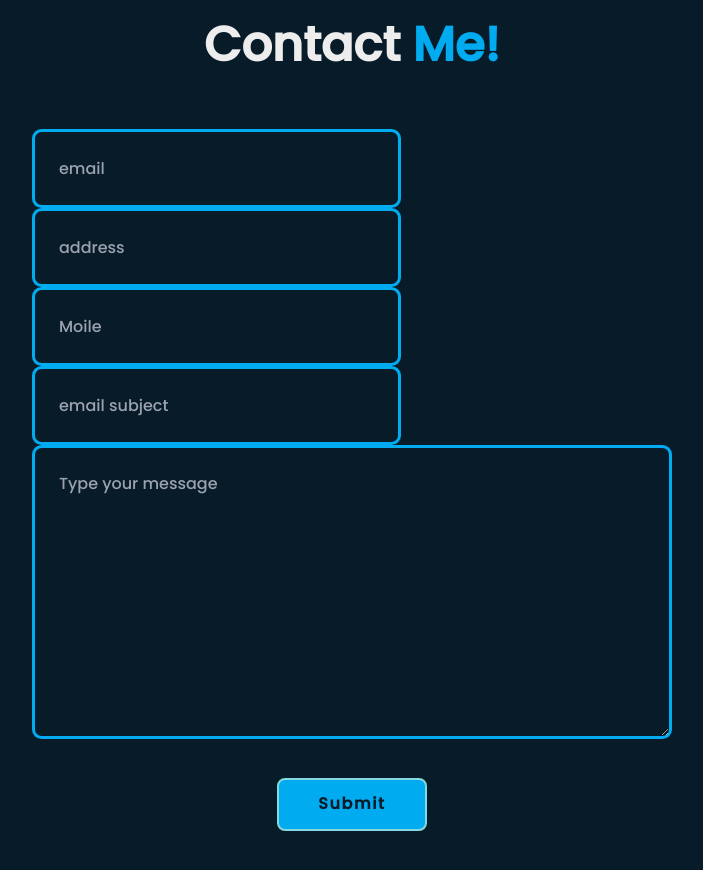
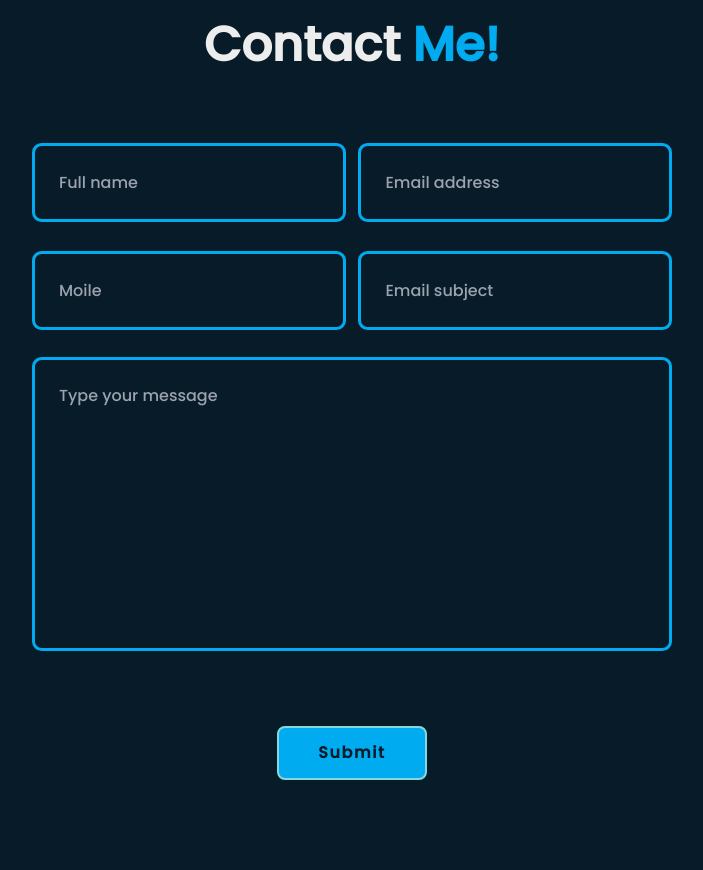
Before and after one commit to HimaloyAshis/portfolio-ab, a React (Vite) app: page / in a window 1280 px wide. Shown: the part 3460-4330 px from the top of the page, without its empty margins (288-991 px from the left). Built offline with nearby package versions, Linux system fonts and the light colour scheme.

Commit message:
contact done

```diff
--- a/src/Page/Home/Home.css
+++ b/src/Page/Home/Home.css
@@ -532,6 +532,9 @@ span{
     flex-wrap: wrap;
 }
 
+
+
+
 /* .btn{
     background: var(--main-color);
     width: 20px;
@@ -591,9 +594,9 @@ span{
     width: 100%;
 }
 
-.contact .input-box form .input-field{
+.contact form .input-box  .input-field{
     position: relative;
-    width: 60%;
+    width: 49%;
     margin: .9rem 0;
 }
 
@@ -609,3 +612,13 @@ span{
     border-radius: .6rem;
     border: .2rem solid var(--main-color);
 }
+
+.contact form .textarea-field{
+    position: relative;
+    margin: .8rem 0 2.7rem;
+    display: flex;
+}
+
+.contact form .textarea-field textarea{
+    resize: none;
+}
--- a/src/Page/Home/Home.jsx
+++ b/src/Page/Home/Home.jsx
@@ -204,11 +204,11 @@ const Home = () => {
                 <form action="">
                     <div className="input-box">
                         <div className="input-field">
-                            <input type="email" name="email" placeholder='email' id="" />
+                            <input type="text" name="email" placeholder='Full name' id="" />
                             <span className='focus'></span>
                         </div>
                         <div className="input-field">
-                            <input type="text" name="address" placeholder='address' id="" />
+                            <input type="email" name="address" placeholder='Email address' id="" />
                             <span className='focus'></span>
                         </div>
                     </div>
@@ -218,7 +218,7 @@ const Home = () => {
                             <span className='focus'></span>
                         </div>
                         <div className="input-field">
-                            <input type="text" name="email" placeholder='email subject' id="" />
+                            <input type="text" name="email" placeholder='Email subject' id="" />
                             <span className='focus'></span>
                         </div>
                     </div>
```
